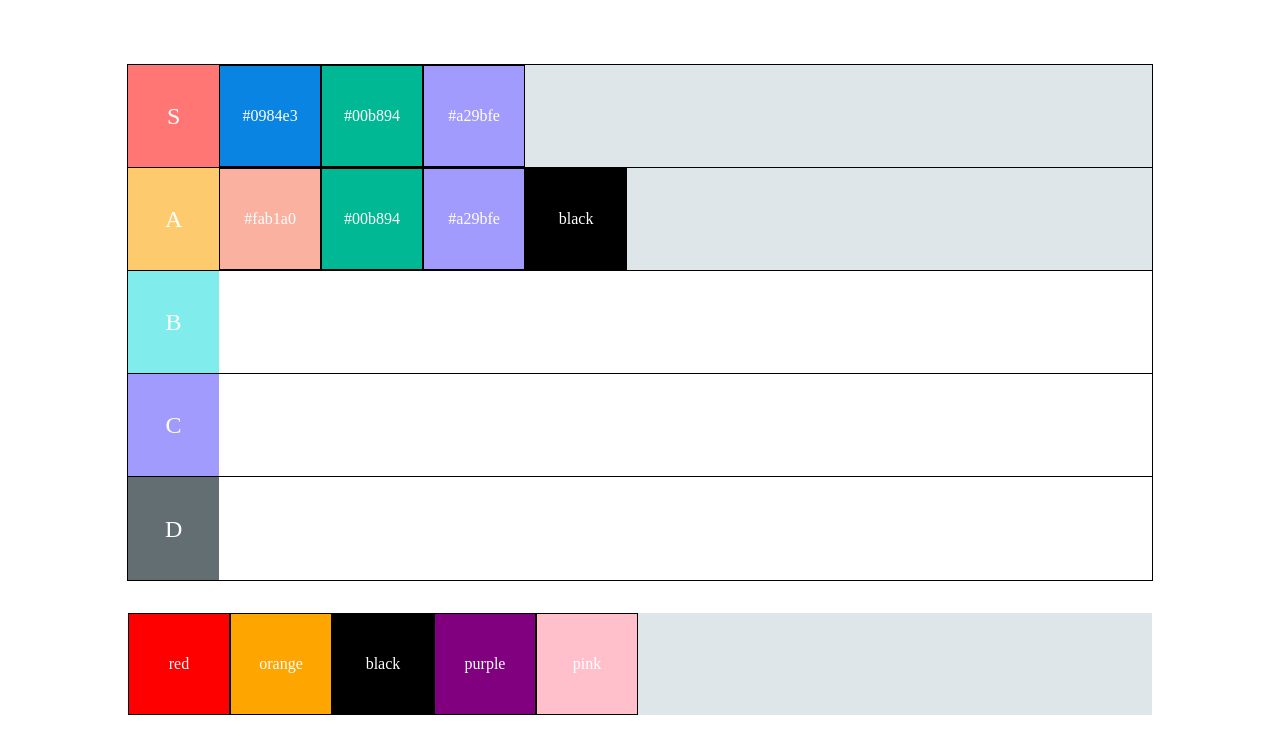
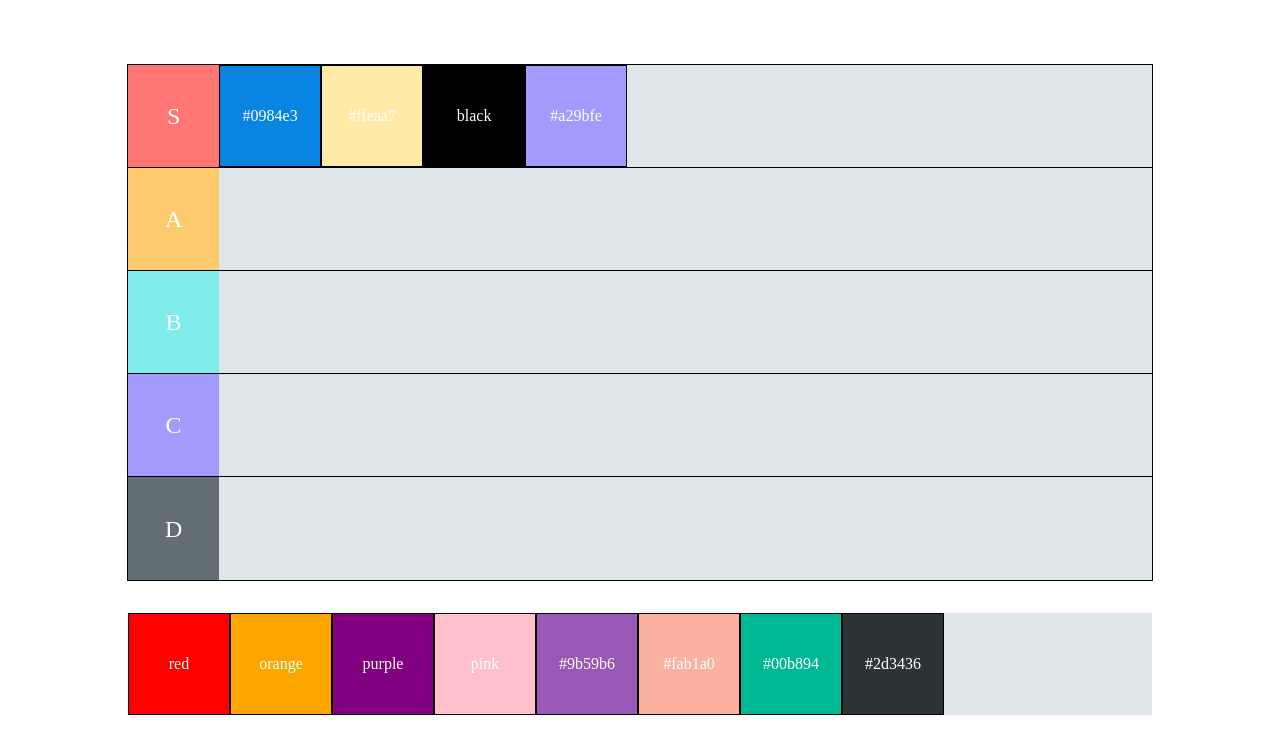
Before and after one commit to junseok44/rankingClone2, a React (Create React App) app: page / in a window 1280 px wide. Shown: the top 754 px of the page. Built offline with nearby package versions, Linux system fonts and the light colour scheme.

Commit message:
cross line movement finished / before adapting redux

```diff
--- a/src/App.tsx
+++ b/src/App.tsx
@@ -1,6 +1,6 @@
 import React, { useCallback, useState } from "react";
 import styled from "styled-components";
-import { DropResult } from "react-beautiful-dnd";
+import { DragDropContext, DropResult } from "react-beautiful-dnd";
 import produce from "immer";
 import { useRecoilState } from "recoil";
 import { dataAtom } from "./Atom";
@@ -28,6 +28,10 @@ export interface DropResultPlus extends DropResult {
     droppableId: "S" | "A" | "B" | "C" | "D" | "ITEM";
     index: number;
   };
+  destination: {
+    droppableId: "S" | "A" | "B" | "C" | "D" | "ITEM";
+    index: number;
+  };
 }
 
 const App = () => {
@@ -37,28 +41,59 @@ const App = () => {
   // 성능차이가 구체적으로 어떻게나는거지.
   // 각 컴포넌트에서 함수를 만들어주니까 그게 힘들겠지.
 
+  // 또 다른 문제는. 배열에 만약 같은 아이템이 있어버리면. 하나 움직일때
+  // 다른 라인에 있는 애도 움직여버린다. 그건 왜그런거지?
+  // S라인에 있는 A를 선택해도. S가 움직여버리니까.
+  // DraggableId에 있는것이 똑같은 "string"으로 되어버려서.
+  // 내가 s라인에 있는걸 옮겨도 그걸 a라인에 있는 아이템으로 인식해버리는것.
+
   const onDragEnd = useCallback(
     (result: DropResultPlus) => {
+      console.log(result);
+
       if (!result.destination) {
+        console.log("no dest");
         return;
       }
-      console.log(result);
-      const { droppableId, index } = result.source;
+      // 왜 빈 배열로 가면 result.dest가 없는거지?
+      const {
+        source: { droppableId: sourceDropId, index: sourceIndex },
+        destination: { droppableId: destDropId, index: destIndex },
+      } = result;
+      if (sourceDropId === destDropId) {
+        if (sourceIndex === destIndex) return;
         setitemArray((current) => {
           return produce(current, (draft) => {
-          const moveItem = draft[droppableId][index];
-          draft[droppableId].splice(index, 1);
+            const moveItem = draft[sourceDropId][sourceIndex];
+            // 여기서 moveItem하는거는 불변성에 위배되지는 않나?
+            // 지금은 그냥 string이라서 괜찮지만. 객체인 경우에는?
+            // 지금은 produce를 활용하고 있기 때문에 이것도 괜찮지 않을까 싶다.
+            draft[sourceDropId].splice(sourceIndex, 1);
             if (result.destination) {
-            draft[droppableId].splice(result.destination?.index, 0, moveItem);
+              draft[sourceDropId].splice(
+                result.destination?.index,
+                0,
+                moveItem
+              );
             }
           });
         });
+      } else if (sourceDropId !== destDropId) {
+        setitemArray((current) =>
+          produce(current, (draft) => {
+            const moveItem = draft[sourceDropId][sourceIndex];
+            draft[sourceDropId].splice(sourceIndex, 1);
+            draft[destDropId].splice(destIndex, 0, moveItem);
+          })
+        );
+      }
     },
     [setitemArray]
   );
 
   return (
     <Home>
+      <DragDropContext onDragEnd={onDragEnd}>
         <Container_Row>
           <Row
             onDragEnd={onDragEnd}
@@ -96,6 +131,7 @@ const App = () => {
           item={itemArray.ITEM}
           droppableId={"ITEM"}
         ></Container_item>
+      </DragDropContext>
     </Home>
   );
 };
--- a/src/Atom.ts
+++ b/src/Atom.ts
@@ -3,11 +3,20 @@ import { atom } from "recoil";
 export const dataAtom = atom({
   key: "data",
   default: {
-    S: ["#0984e3", "#00b894", "#a29bfe"],
-    A: ["#fab1a0", "#00b894", "#a29bfe", "black"],
+    S: ["#0984e3", "#ffeaa7", "black", "#a29bfe"],
+    A: [],
     B: [],
     C: [],
     D: [],
-    ITEM: ["red", "orange", "black", "purple", "pink"],
+    ITEM: [
+      "red",
+      "orange",
+      "purple",
+      "pink",
+      "#9b59b6",
+      "#fab1a0",
+      "#00b894",
+      "#2d3436",
+    ],
   },
 });
--- a/src/Components/ItemContainer.tsx
+++ b/src/Components/ItemContainer.tsx
@@ -24,7 +24,6 @@ const ItemContainer = ({
 }) => {
   return (
     <Container_Item>
-      <DragDropContext onDragEnd={onDragEnd}>
       <Droppable droppableId={droppableId} direction="horizontal">
         {(provided, snapshot) => (
           <DroppableItem
@@ -51,7 +50,6 @@ const ItemContainer = ({
           </DroppableItem>
         )}
       </Droppable>
-      </DragDropContext>
     </Container_Item>
   );
 };
--- a/src/Components/Row.tsx
+++ b/src/Components/Row.tsx
@@ -33,6 +33,7 @@ const DragContainer = styled.div`
   width: 100%;
 `;
 export const DroppableItem = styled.div`
+  height: 100%;
   display: flex;
   overflow: auto;
   background-color: ${({ isDraggingOver }: { isDraggingOver: boolean }) =>
@@ -76,7 +77,6 @@ const Row = ({
       <RowContainer>
         <RowRank bgColor={bgColor}>{droppableId}</RowRank>
         <DragContainer>
-          <DragDropContext onDragEnd={onDragEnd}>
           <Droppable droppableId={droppableId} direction="horizontal">
             {(provided, snapshot) => (
               <DroppableItem
@@ -103,7 +103,6 @@ const Row = ({
               </DroppableItem>
             )}
           </Droppable>
-          </DragDropContext>
         </DragContainer>
       </RowContainer>
     </>
```
Also changed, not shown: 1 other file (tests, documents, lock files or other folders). Lines whose indentation alone changed are shown as unchanged.
